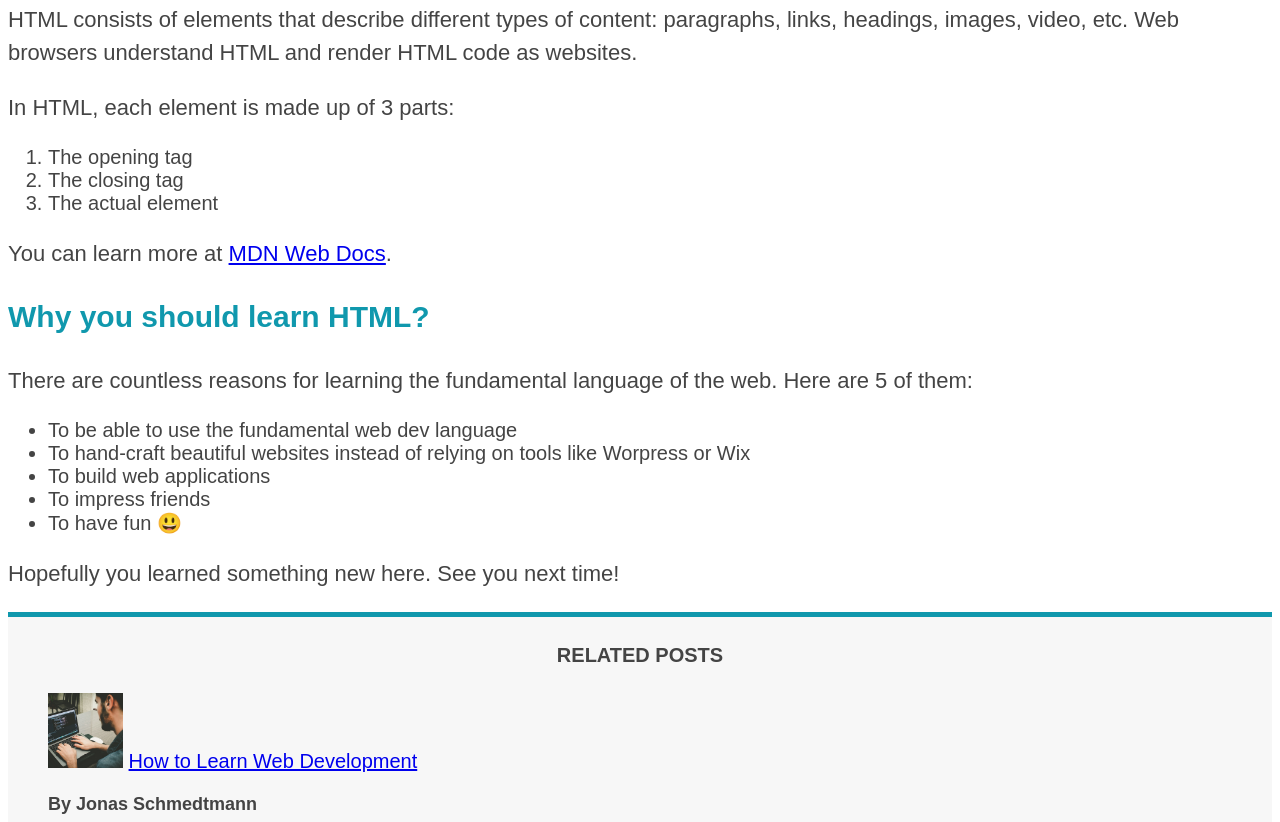
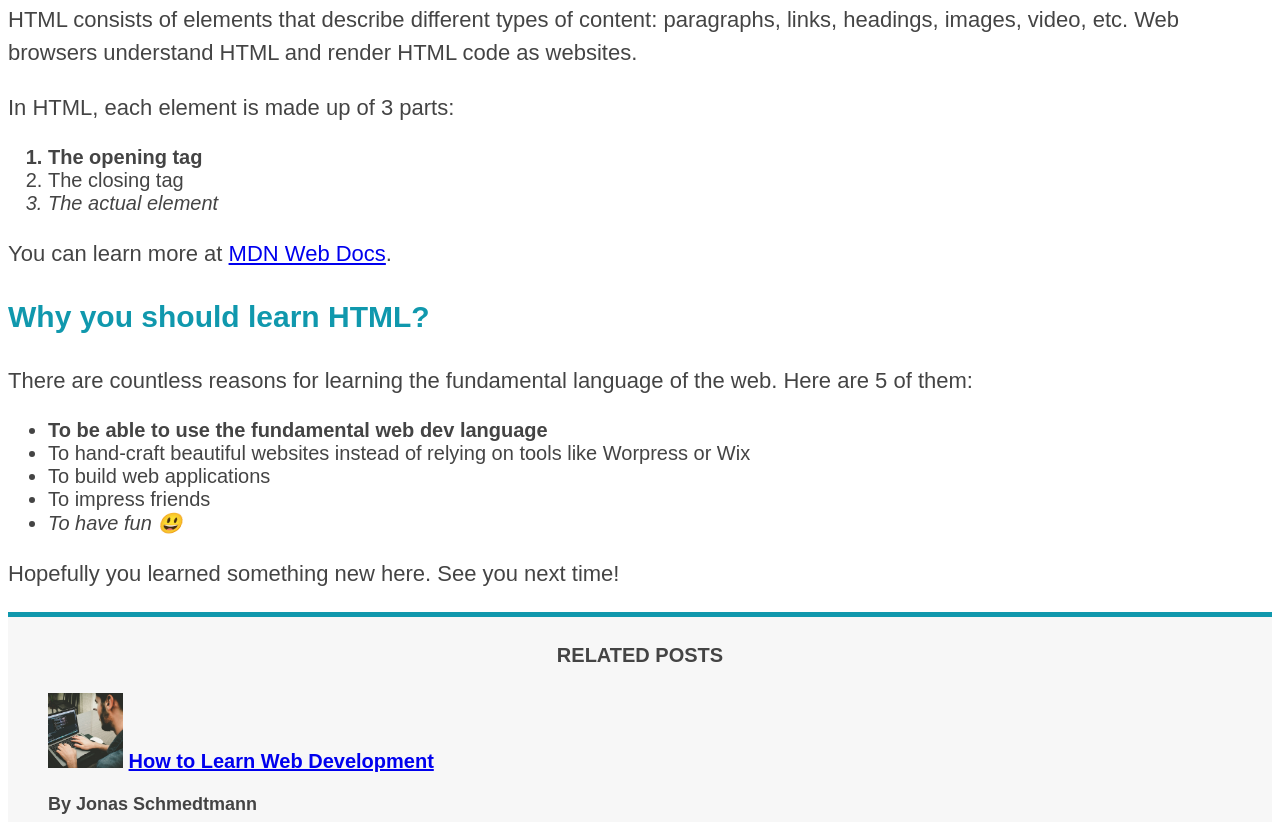
Before and after one commit to onalyngo/CSS-Fundamental, a plain HTML site: page index.html in a window 1280 px wide. Shown: the part 838-1660 px from the top of the page. Drawn offline with Linux system fonts and the light colour scheme.

Commit message:
Pseudo classes

```diff
--- a/style.css
+++ b/style.css
@@ -78,3 +78,15 @@ aside {
   border-top: 5px solid #1098ad;
   border-bottom: 5px solid #1098ad;
 }
+
+li:first-child {
+  font-weight: bold;
+}
+
+li:last-child {
+  font-style: italic;
+}
+
+li:nth-child(even) {
+  /* color: red; */
+}
```
